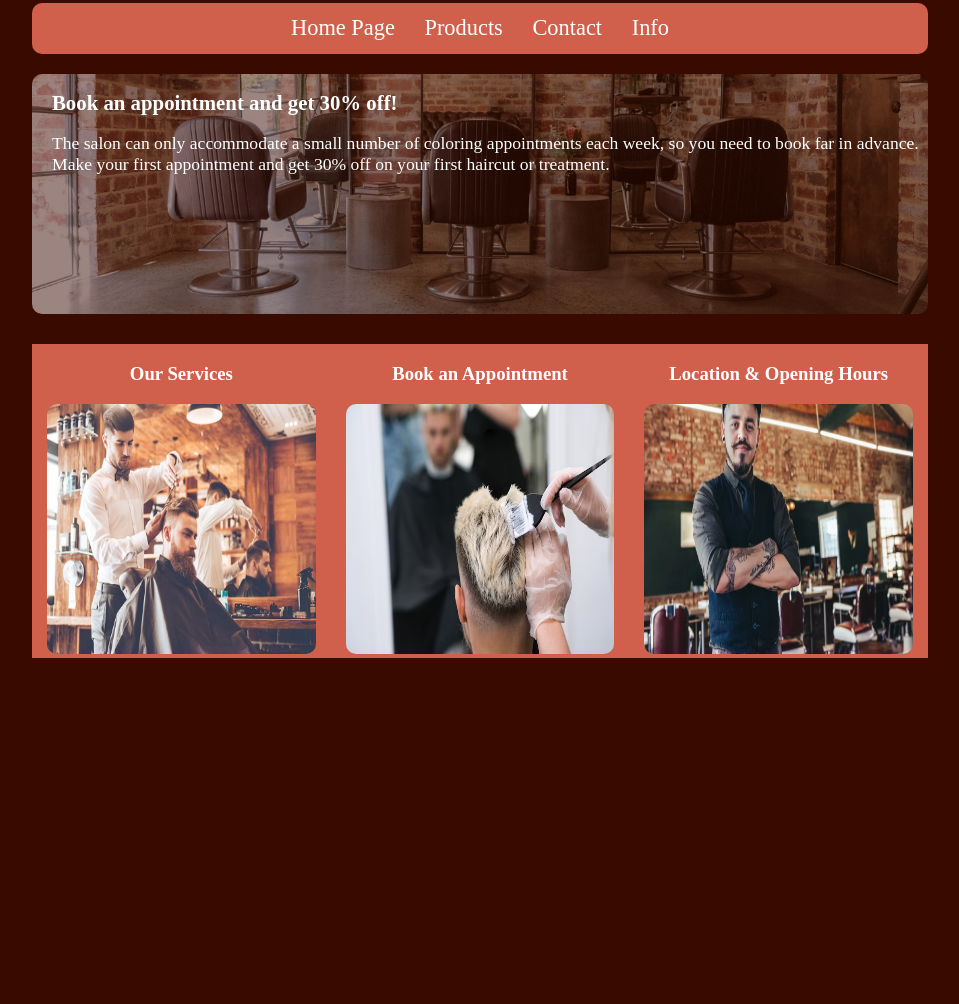
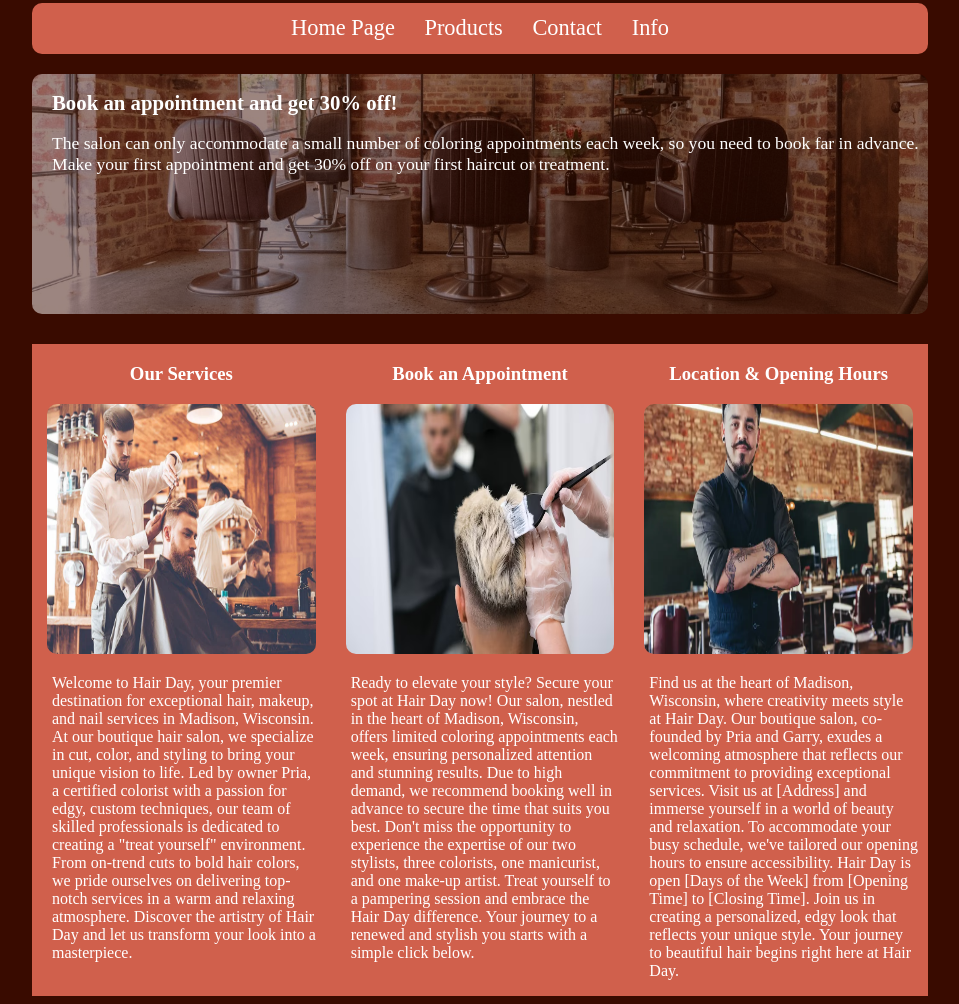
Before and after one commit to AbubakrAliFOX/Hair-Day-, a plain HTML site: page index.html in a window 1280 px wide. Shown: the part 261-1265 px from the top of the page, without its empty margins (160-1119 px from the left). Before the commit the page ends 927 px from the top, so only its background shows below. Drawn offline with Linux system fonts and the light colour scheme.

Commit message:
Add texts

```diff
--- a/index.html
+++ b/index.html
@@ -23,24 +23,60 @@
           <h2>Book an appointment and get 30% off!</h2>
           <p>
             The salon can only accommodate a small number of coloring
-            appointments each week, so you need to book far in advance.<br> Make
-            your first appointment and get 30% off on your first haircut or
+            appointments each week, so you need to book far in advance.<br />
+            Make your first appointment and get 30% off on your first haircut or
             treatment.
           </p>
         </section>
       </section>
       <section class="info-section">
         <section class="info">
-            <h3>Our Services</h3>
-            <img src="public/services.webp" alt="">
+          <h3>Our Services</h3>
+          <img src="public/services.webp" alt="" />
+          <p>
+            Welcome to Hair Day, your premier destination for exceptional hair,
+            makeup, and nail services in Madison, Wisconsin. At our boutique
+            hair salon, we specialize in cut, color, and styling to bring your
+            unique vision to life. Led by owner Pria, a certified colorist with
+            a passion for edgy, custom techniques, our team of skilled
+            professionals is dedicated to creating a "treat yourself"
+            environment. From on-trend cuts to bold hair colors, we pride
+            ourselves on delivering top-notch services in a warm and relaxing
+            atmosphere. Discover the artistry of Hair Day and let us transform
+            your look into a masterpiece.
+          </p>
         </section>
         <section class="info">
-            <h3>Book an Appointment</h3>
-            <img src="public/dyeing.webp" alt="">
+          <h3>Book an Appointment</h3>
+          <img src="public/dyeing.webp" alt="" />
+          <p>
+            Ready to elevate your style? Secure your spot at Hair Day now! Our
+            salon, nestled in the heart of Madison, Wisconsin, offers limited
+            coloring appointments each week, ensuring personalized attention and
+            stunning results. Due to high demand, we recommend booking well in
+            advance to secure the time that suits you best. Don't miss the
+            opportunity to experience the expertise of our two stylists, three
+            colorists, one manicurist, and one make-up artist. Treat yourself to
+            a pampering session and embrace the Hair Day difference. Your
+            journey to a renewed and stylish you starts with a simple click
+            below.
+          </p>
         </section>
         <section class="info">
-            <h3>Location & Opening Hours</h3>
-            <img src="public/team.webp" alt="">
+          <h3>Location & Opening Hours</h3>
+          <img src="public/team.webp" alt="" />
+          <p>
+            Find us at the heart of Madison, Wisconsin, where creativity meets
+            style at Hair Day. Our boutique salon, co-founded by Pria and Garry,
+            exudes a welcoming atmosphere that reflects our commitment to
+            providing exceptional services. Visit us at [Address] and immerse
+            yourself in a world of beauty and relaxation. To accommodate your
+            busy schedule, we've tailored our opening hours to ensure
+            accessibility. Hair Day is open [Days of the Week] from [Opening
+            Time] to [Closing Time]. Join us in creating a personalized, edgy
+            look that reflects your unique style. Your journey to beautiful hair
+            begins right here at Hair Day.
+          </p>
         </section>
       </section>
     </main>
--- a/style.css
+++ b/style.css
@@ -114,3 +114,25 @@ a {
     height: 250px;
     border-radius: 10px;
 }
+
+.info p {
+    text-align: left;
+    padding: 0 10px 0 20px;
+}
+
+.info button {
+    background: none;
+    color: white;
+    border: 2px solid #390b00;
+    cursor: pointer;
+    border-radius: 15px;
+    font-size: 16px;
+    padding: 10px;
+    margin: 10px 0;
+    transition: 0.5s;
+}
+
+
+.info button:hover {
+    background-color: #390b00;
+}
```
